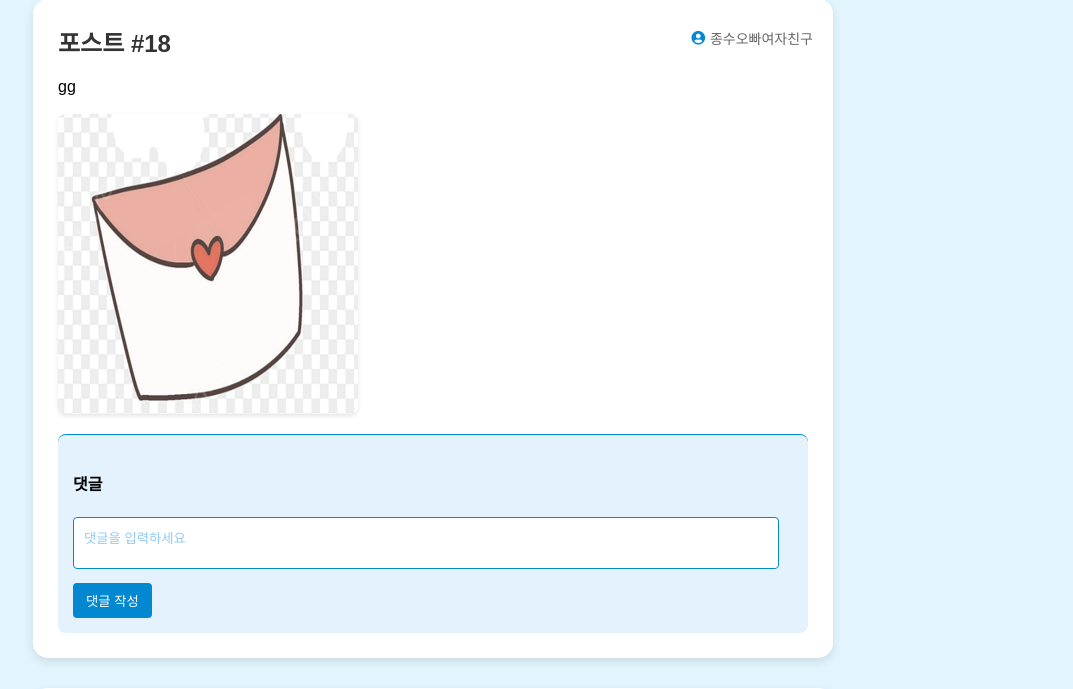
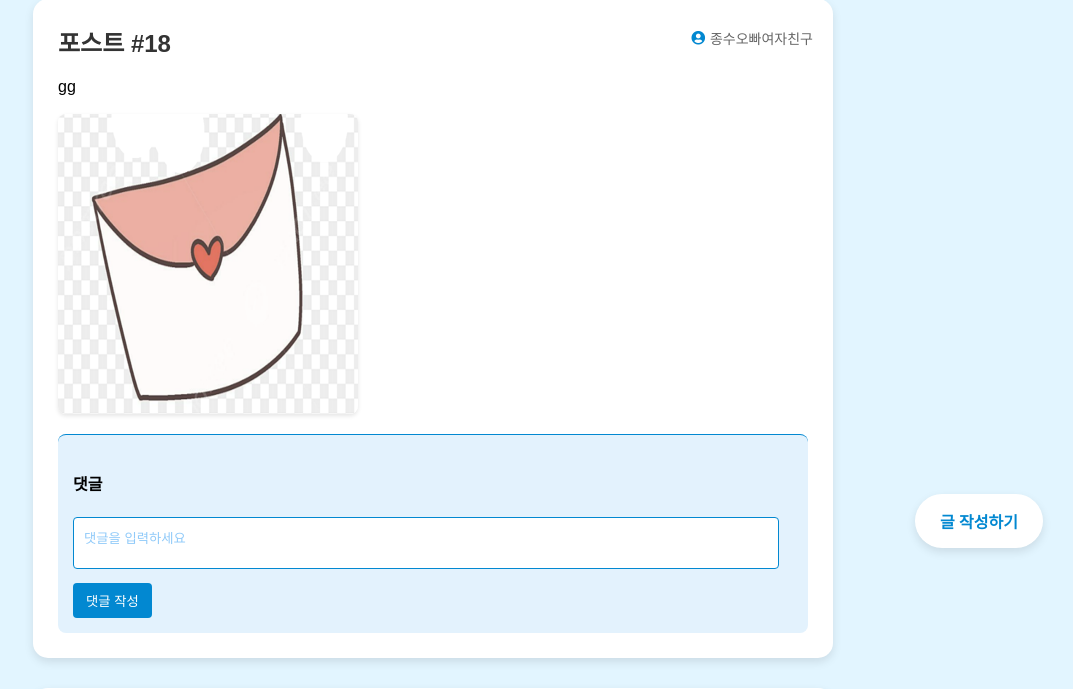
Before and after one commit to beebe0mg/python_blog, a Flask app: page /bloghome in a window 1280 px wide. Shown: the part 222-911 px from the top of the page, without its empty margins (207-1280 px from the left). Run offline with Flask 3, Linux system fonts and the light colour scheme; some web fonts are replaced.

Commit message:
✨ [chore] : bloghome.css 스크롤바 숨기기

```diff
--- a/static/css/bloghome.css
+++ b/static/css/bloghome.css
@@ -13,7 +13,7 @@
     src: url('/static/fonts/PretendardVariable.ttf') format('truetype');
 }
 
-body {
+html, body {
     margin: 0;
     padding: 0;
     background-color: #E2F5FF;
@@ -21,6 +21,16 @@ body {
     min-height: 100vh;
     display: flex;
     flex-direction: column;
+    overflow-y: scroll;
+    scrollbar-width: none; /* Firefox */
+    -ms-overflow-style: none;  /* Internet Explorer 10+ */
+}
+
+html::-webkit-scrollbar,
+body::-webkit-scrollbar {
+    width: 0;
+    height: 0;
+    background: transparent; /* Chrome/Safari/Webkit */
 }
 
 #Home-Container {
@@ -31,6 +41,7 @@ body {
     flex-grow: 1;
     display: flex;
     flex-direction: column;
+    padding-bottom: 80px; /* 글 작성하기 버튼을 위한 여백 */
 }
 
 .Text-Container {
@@ -200,3 +211,26 @@ body {
 .comment-form button:hover {
     background-color: #01579b;
 }
+
+.write-button {
+    position: fixed;
+    bottom: 30px;
+    right: 30px;
+    background-color: #ffffff;
+    color: #0288d1;
+    padding: 15px 25px;
+    border-radius: 30px;
+    text-decoration: none;
+    font-weight: bold;
+    box-shadow: 0 4px 10px rgba(0,0,0,0.1);
+    transition: all 0.3s ease;
+    font-family: 'Pretendard', sans-serif;
+    z-index: 1000;
+}
+
+.write-button:hover {
+    background-color: #0288d1;
+    color: #ffffff;
+    transform: translateY(-3px);
+    box-shadow: 0 6px 15px rgba(0,0,0,0.2);
+}
--- a/templates/bloghome.html
+++ b/templates/bloghome.html
@@ -56,6 +56,7 @@
             {% endfor %}
         </section>
     </main>
+    <a href="{{ url_for('main') }}" class="write-button">글 작성하기</a>
     <script src="{{ url_for('static', filename='js/bloghome.js') }}"></script>
 </body>
 </html>
```
Also changed, not shown: instance/site.db.
